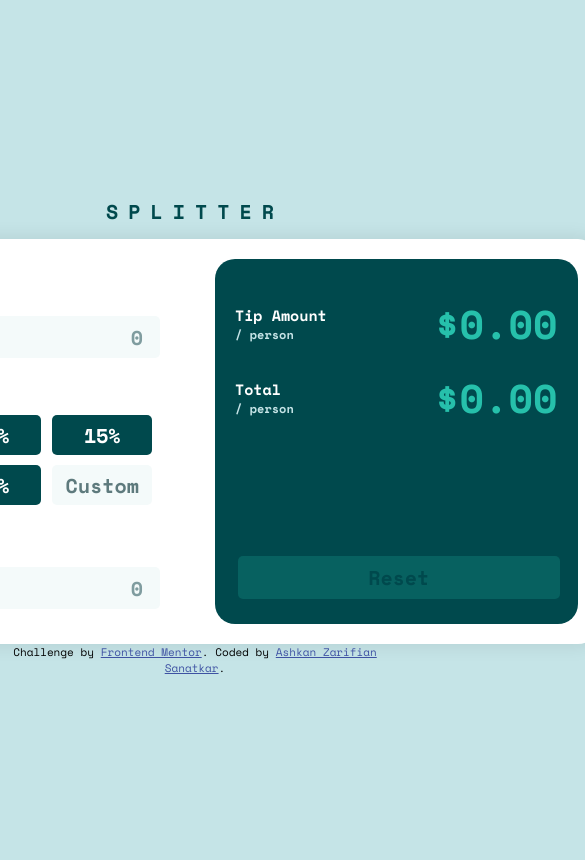
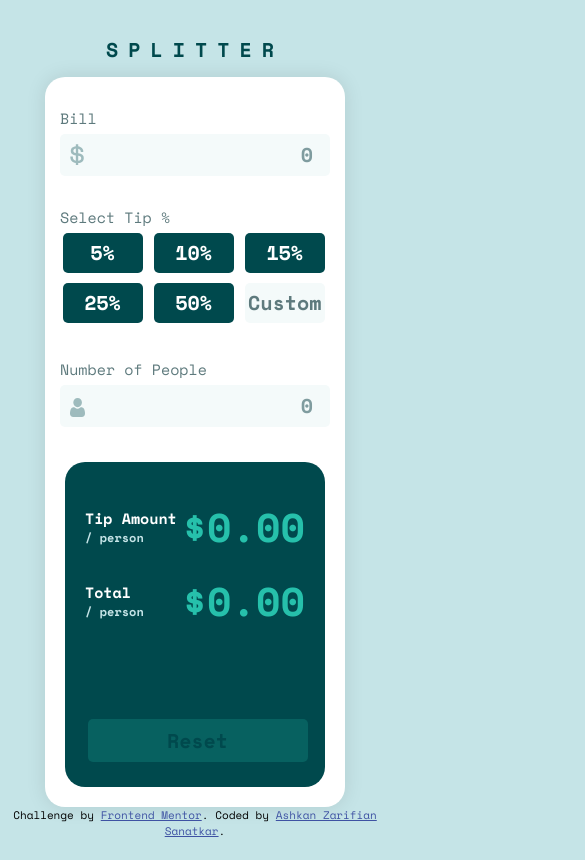
Before and after one commit to ashkan-zs/tip-calculator, a website: page index.html in a window 390 px wide. Shown: the whole page, 585 px wide, since content can reach past the window. Drawn offline with nearby package versions, Linux system fonts and the light colour scheme.

Commit message:
Fix responsiveness

```diff
--- a/sass/main.scss
+++ b/sass/main.scss
@@ -35,6 +35,8 @@ $light-color-3: hsl(185, 41%, 84%);
 $light-color-2: hsl(189, 41%, 97%);
 $light-color-1: hsl(0, 0%, 100%);
 
+$small: 675px;
+
 html {
   font-size: 62.5%;
   font-family: "Space Mono", monospace;
@@ -57,12 +59,20 @@ body {
 }
 
 .container {
-  width: 805px;
+  width: 60%;
+  min-width: 675px;
   background-color: #fff;
   border-radius: $border-radius;
   box-shadow: 0 0 20px rgb(0, 0, 0, 0.1);
   display: grid;
   grid-template-columns: repeat(2, 1fr);
+
+  @media screen and (max-width: $small) {
+    width: 80%;
+    min-width: 300px;
+    grid-template-columns: 1fr;
+    grid-template-rows: repeat(2, 1fr);
+  }
 }
 
 .btn {
@@ -124,7 +134,8 @@ body {
 
     &--custom {
       text-align: center;
-      width: 10rem;
+      width: 28%;
+      min-width: 80px;
       font-size: 2rem;
       margin: 0.5rem 0.25rem;
       padding: 0;
@@ -142,8 +153,9 @@ body {
 
   .check-box {
     .btn {
-      width: 10rem;
+      width: 28%;
       height: 4rem;
+      min-width: 80px;
     }
 
     .btn.active {
@@ -155,6 +167,9 @@ body {
 
 .form {
   margin: 2rem;
+  @media screen and (max-width: $small) {
+    margin: 0;
+  }
 }
 
 .calc {
```
Also changed, not shown: css/main.css.
